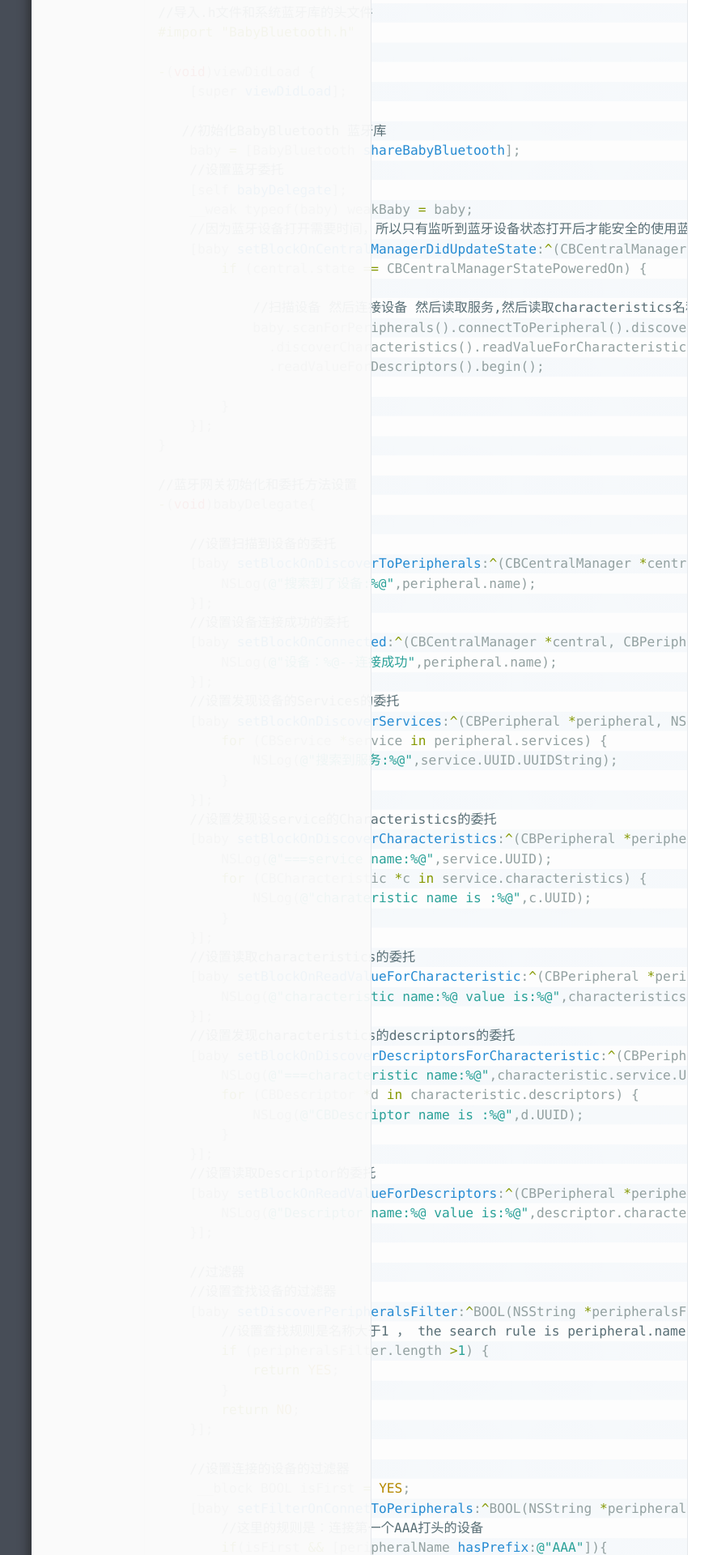
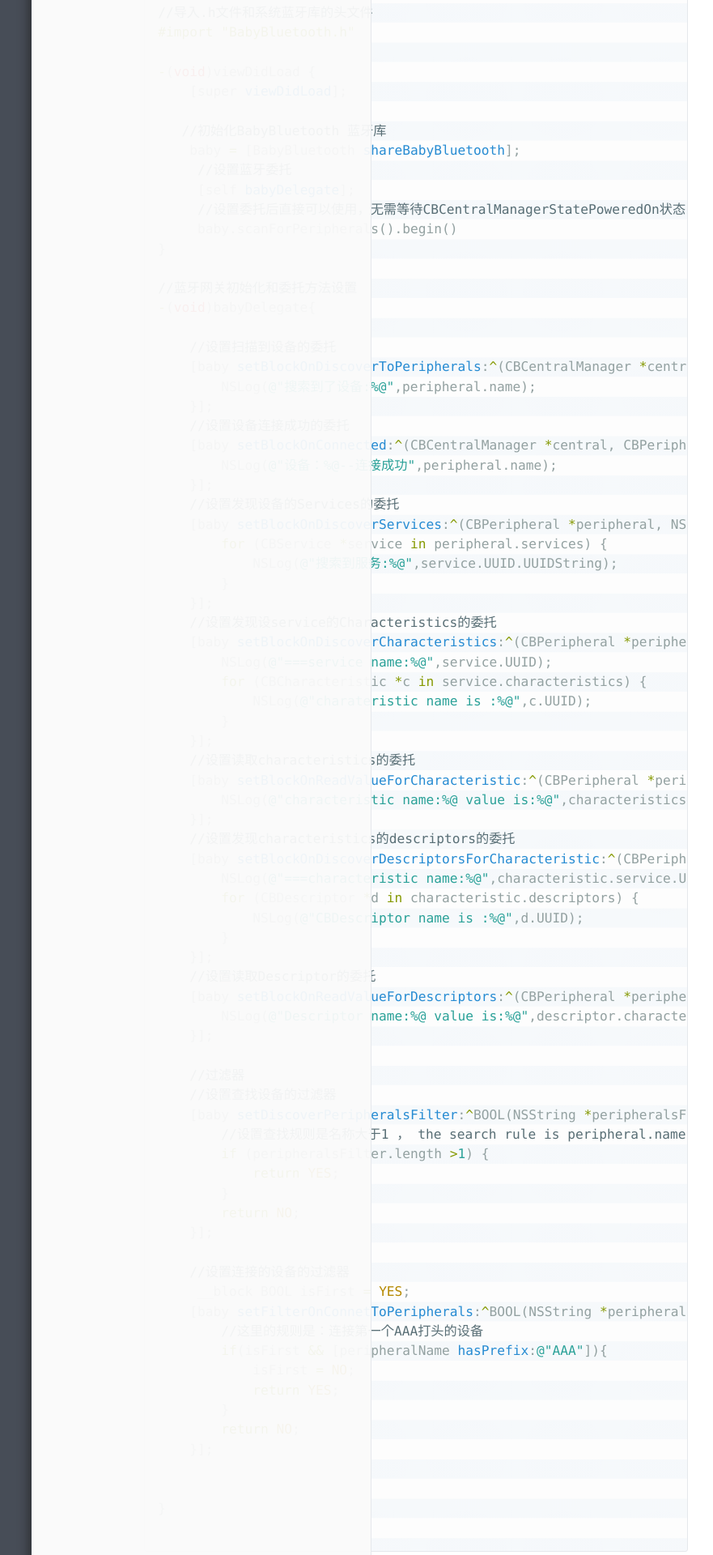
Before and after one commit to coolnameismy/coolnameismy.github.io, a Jekyll site: the page built from _posts/tech/IOS/2015-09-11-ios-BLE-4.md, in a window 1280 px wide. Shown: the part 1269-3189 px from the top of the page at 81% size, without its empty margins (126-1007 px from the left). Built offline with Jekyll 4.4.1, drawn with Linux system fonts in a browser that asks for light colours; Markdown is read by kramdown in place of the engine named in the settings; comment, search, counter and statistics services are not loaded.

Commit message:
update quick example from babyBluetooth

```diff
--- a/_posts/tech/IOS/2015-09-11-ios-BLE-4.md
+++ b/_posts/tech/IOS/2015-09-11-ios-BLE-4.md
@@ -46,20 +46,10 @@ description:
 
    //初始化BabyBluetooth 蓝牙库
     baby = [BabyBluetooth shareBabyBluetooth];
-    //设置蓝牙委托
-    [self babyDelegate];
-    __weak typeof(baby) weakBaby = baby;
-    //因为蓝牙设备打开需要时间，所以只有监听到蓝牙设备状态打开后才能安全的使用蓝牙
-    [baby setBlockOnCentralManagerDidUpdateState:^(CBCentralManager *central) {
-        if (central.state == CBCentralManagerStatePoweredOn) {
-
-            //扫描设备 然后连接设备 然后读取服务,然后读取characteristics名称和值和属性，获取characteristics对应的description的名称和值
-            baby.scanForPeripherals().connectToPeripheral().discoverServices()
-              .discoverCharacteristics().readValueForCharacteristic().discoverDescriptorsForCharacteristic()
-              .readValueForDescriptors().begin();
-
-        }
-    }];
+     //设置蓝牙委托
+     [self babyDelegate];
+     //设置委托后直接可以使用，无需等待CBCentralManagerStatePoweredOn状态
+     baby.scanForPeripherals().begin()
 }
 
 //蓝牙网关初始化和委托方法设置
```
